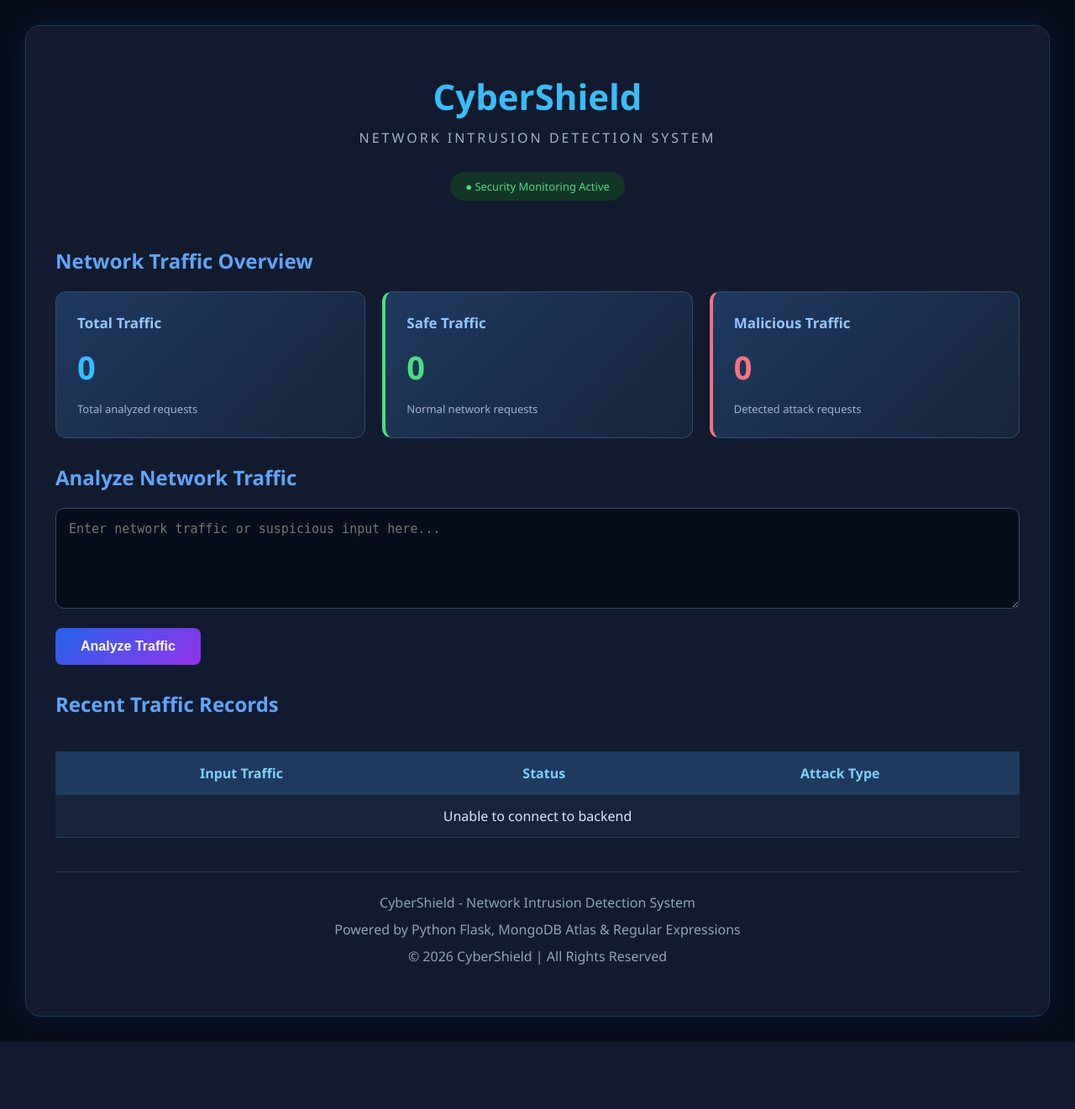
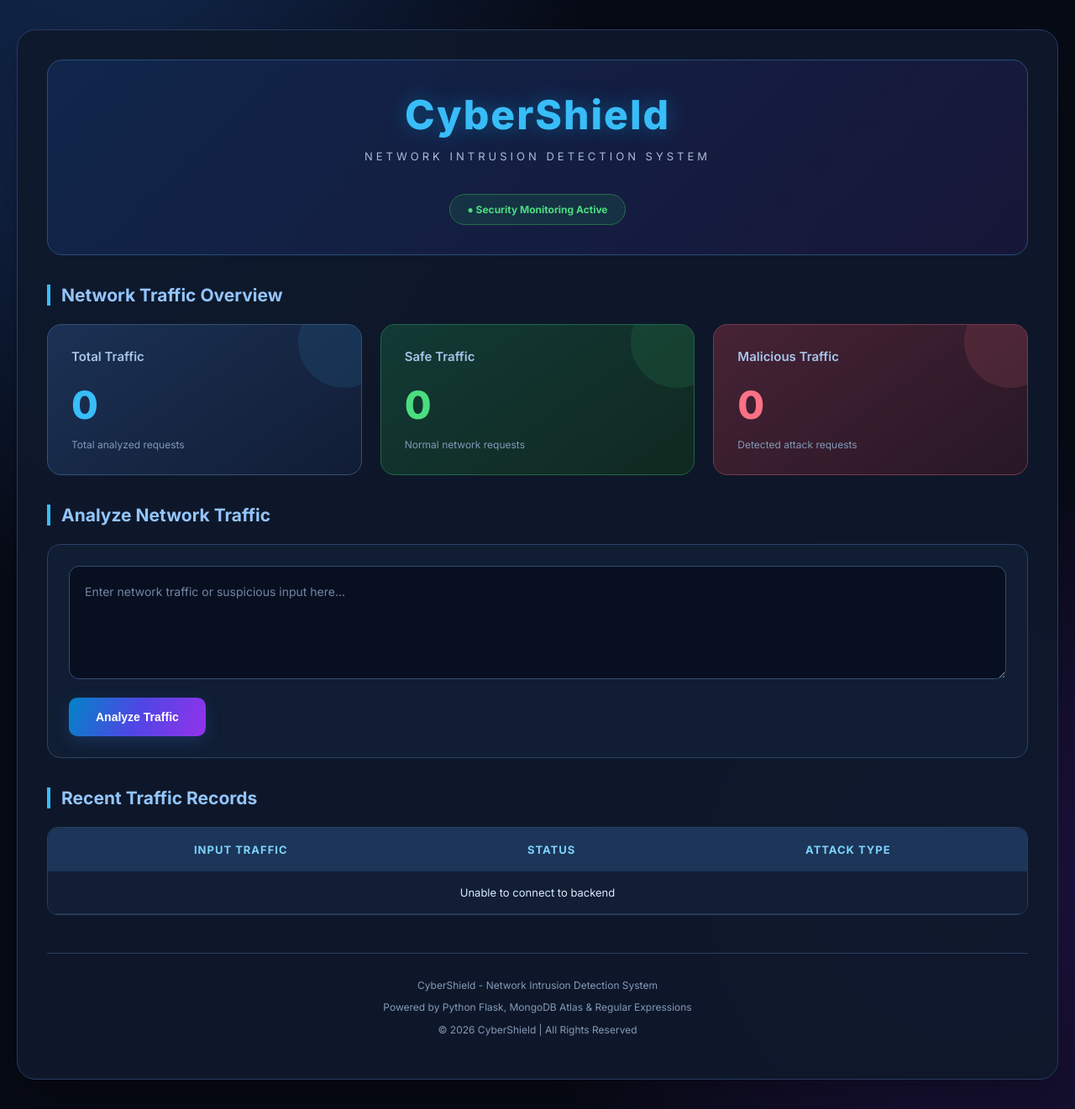
Before and after one commit to PRAGATH2006/NETWORK-DETECTION, a Flask app: page /dashboard in a window 1280 px wide. Shown: the whole page at 84% size. Before the commit the page ends 1241 px from the top, so only its background shows below. Run offline with Flask 3, Linux system fonts and the light colour scheme; data that the repository does not hold is empty.

Commit message:
Update style.css

```diff
--- a/static/style.css
+++ b/static/style.css
@@ -1,3 +1,6 @@
+
+@import url('https://fonts.googleapis.com/css2?family=Inter:wght@400;500;600;700;800&display=swap');
+
 * {
     margin: 0;
     padding: 0;
@@ -5,211 +8,319 @@
 }
 
 body {
-    font-family: 'Segoe UI', Arial, sans-serif;
-    background: #080d1b;
-    color: white;
-    padding: 30px;
+    font-family: 'Inter', sans-serif;
+    background:
+        radial-gradient(circle at 10% 10%, #142c55 0, transparent 35%),
+        radial-gradient(circle at 90% 80%, #24154b 0, transparent 35%),
+        #070b16;
+    color: #e5edff;
+    min-height: 100vh;
+    padding: 35px 20px;
 }
 
 .container {
     max-width: 1250px;
     margin: auto;
-    background: #111a2e;
+    background: rgba(15, 24, 43, 0.92);
     padding: 35px;
-    border-radius: 18px;
-    border: 1px solid #263859;
-    box-shadow: 0 0 30px rgba(0, 140, 255, 0.12);
+    border-radius: 22px;
+    border: 1px solid #263b60;
+    box-shadow: 0 20px 70px rgba(0, 0, 0, 0.4);
 }
+
+/* HEADER */
 
 header {
     text-align: center;
-    padding: 20px;
+    padding: 35px 15px;
     margin-bottom: 35px;
+    background: linear-gradient(135deg, #10264b, #171638);
+    border: 1px solid #294d7c;
+    border-radius: 18px;
 }
 
 header h1 {
+    font-size: 48px;
+    font-weight: 800;
+    letter-spacing: 2px;
     color: #38bdf8;
-    font-size: 42px;
-    margin-bottom: 10px;
+    text-shadow: 0 0 25px #0ea5e966;
+    margin-bottom: 12px;
 }
 
 header p {
-    color: #a5b4cc;
-    letter-spacing: 3px;
-    margin-bottom: 15px;
+    color: #a9bbd8;
+    font-size: 13px;
+    letter-spacing: 4px;
+    margin-bottom: 22px;
 }
 
 .security-status {
+    display: inline-block;
     color: #4ade80;
-    background: #123528;
-    padding: 8px 18px;
-    border-radius: 20px;
-    font-size: 13px;
+    background: rgba(34, 197, 94, 0.12);
+    border: 1px solid #286c4c;
+    padding: 10px 20px;
+    border-radius: 30px;
+    font-size: 12px;
+    font-weight: 700;
 }
 
+/* SECTION HEADINGS */
+
 h2 {
-    color: #60a5fa;
-    margin: 30px 0 20px;
+    color: #93c5fd;
+    font-size: 21px;
+    margin: 35px 0 22px;
+    padding-left: 13px;
+    border-left: 4px solid #38bdf8;
 }
+
+/* STATISTICS */
 
 .stats-container {
     display: grid;
     grid-template-columns: repeat(3, 1fr);
-    gap: 20px;
+    gap: 22px;
 }
 
 .stat-card {
-    background: linear-gradient(135deg, #1e3a5f, #17243b);
-    padding: 25px;
-    border-radius: 12px;
-    border: 1px solid #334b70;
-    transition: 0.3s;
+    position: relative;
+    overflow: hidden;
+    background: linear-gradient(145deg, #1b3154, #111d35);
+    padding: 28px;
+    border-radius: 17px;
+    border: 1px solid #345078;
+    transition: 0.3s ease;
+}
+
+.stat-card::after {
+    content: "";
+    position: absolute;
+    width: 110px;
+    height: 110px;
+    right: -35px;
+    top: -35px;
+    background: rgba(56, 189, 248, 0.10);
+    border-radius: 50%;
 }
 
 .stat-card:hover {
-    transform: translateY(-5px);
-    box-shadow: 0 5px 20px #2563eb44;
+    transform: translateY(-7px);
+    border-color: #38bdf8;
+    box-shadow: 0 12px 30px rgba(14, 165, 233, 0.15);
 }
 
 .stat-card h3 {
-    color: #93c5fd;
-    font-size: 17px;
+    color: #a8c5eb;
+    font-size: 15px;
+    font-weight: 600;
 }
 
 .stat-card h1 {
-    font-size: 38px;
-    margin: 15px 0;
     color: #38bdf8;
+    font-size: 46px;
+    margin: 20px 0 12px;
+    font-weight: 800;
 }
 
 .stat-card p {
-    color: #a5b4cc;
-    font-size: 13px;
+    color: #8298b8;
+    font-size: 12px;
 }
 
 .safe-card {
-    border-left: 4px solid #4ade80;
+    border-color: #226448;
+    background: linear-gradient(145deg, #123a35, #102820);
 }
 
 .safe-card h1 {
     color: #4ade80;
 }
 
+.safe-card::after {
+    background: rgba(74, 222, 128, 0.10);
+}
+
 .danger-card {
-    border-left: 4px solid #fb7185;
+    border-color: #75394b;
+    background: linear-gradient(145deg, #462335, #271725);
 }
 
 .danger-card h1 {
     color: #fb7185;
 }
 
+.danger-card::after {
+    background: rgba(251, 113, 133, 0.12);
+}
+
+/* INPUT AREA */
+
+form {
+    background: #101d33;
+    border: 1px solid #2b4265;
+    padding: 25px;
+    border-radius: 16px;
+    margin-top: 20px;
+}
+
 textarea {
     width: 100%;
-    height: 120px;
-    padding: 15px;
-    background: #080d1b;
-    color: white;
-    border: 1px solid #334b70;
-    border-radius: 10px;
-    font-size: 15px;
+    height: 135px;
+    padding: 18px;
+    background: #080f20;
+    color: #e2eaff;
+    border: 1px solid #334d73;
+    border-radius: 12px;
+    font-family: 'Inter', sans-serif;
+    font-size: 14px;
+    line-height: 1.7;
     outline: none;
     resize: vertical;
+    margin-bottom: 18px;
+}
+
+textarea::placeholder {
+    color: #7185a5;
 }
 
 textarea:focus {
     border-color: #38bdf8;
-    box-shadow: 0 0 12px #0ea5e955;
+    box-shadow: 0 0 0 3px rgba(56, 189, 248, 0.12);
 }
 
+/* BUTTON */
+
 button {
-    background: linear-gradient(135deg, #2563eb, #9333ea);
+    background: linear-gradient(110deg, #0284c7, #4f46e5, #9333ea);
     color: white;
-    padding: 13px 30px;
+    padding: 15px 32px;
     border: none;
-    border-radius: 8px;
-    font-size: 16px;
-    font-weight: bold;
+    border-radius: 10px;
+    font-size: 14px;
+    font-weight: 700;
     cursor: pointer;
     transition: 0.3s;
+    box-shadow: 0 6px 20px rgba(59, 130, 246, 0.2);
 }
 
 button:hover {
     transform: translateY(-3px);
-    box-shadow: 0 5px 20px #2563eb77;
+    box-shadow: 0 10px 25px rgba(59, 130, 246, 0.4);
 }
+
+/* RESULT MESSAGE */
+
+#result {
+    margin-top: 20px;
+    padding: 15px;
+    border-radius: 10px;
+    line-height: 1.6;
+}
+
+/* TABLE */
 
 .table-container {
     overflow-x: auto;
+    border: 1px solid #293e5e;
+    border-radius: 13px;
+    margin-top: 20px;
 }
 
 table {
     width: 100%;
-    margin-top: 20px;
     border-collapse: collapse;
-    border-radius: 10px;
+    min-width: 550px;
 }
 
 th {
-    background: #1e3a5f;
+    background: #1c3559;
     color: #7dd3fc;
-    padding: 15px;
+    padding: 18px 14px;
+    font-size: 13px;
+    text-transform: uppercase;
+    letter-spacing: 1px;
 }
 
 td {
-    background: #17243b;
+    background: #111e34;
     color: #dbeafe;
-    padding: 14px;
-    border-bottom: 1px solid #263859;
+    padding: 17px 14px;
+    border-bottom: 1px solid #263957;
     text-align: center;
+    font-size: 13px;
     word-break: break-word;
 }
 
 tr:hover td {
-    background: #203451;
+    background: #1b304d;
 }
 
 .safe {
     color: #4ade80;
-    font-weight: bold;
+    font-weight: 700;
 }
 
 .malicious {
     color: #fb7185;
-    font-weight: bold;
+    font-weight: 700;
 }
+
+/* FOOTER */
 
 footer {
     text-align: center;
-    margin-top: 40px;
-    padding: 20px;
-    border-top: 1px solid #263859;
-    color: #94a3b8;
-    line-height: 2;
+    margin-top: 45px;
+    padding: 25px 10px 10px;
+    border-top: 1px solid #293e5e;
+    color: #8499b8;
+    font-size: 12px;
+    line-height: 2.2;
 }
 
+/* MOBILE RESPONSIVE */
+
 @media (max-width: 768px) {
-
     body {
-        padding: 10px;
+        padding: 12px;
     }
 
     .container {
         padding: 18px;
+        border-radius: 15px;
+    }
+
+    header {
+        padding: 28px 10px;
     }
 
     header h1 {
-        font-size: 30px;
+        font-size: 34px;
+    }
+
+    header p {
+        font-size: 10px;
+        letter-spacing: 2px;
     }
 
     .stats-container {
         grid-template-columns: 1fr;
     }
 
-    table {
-        font-size: 12px;
+    .stat-card {
+        padding: 23px;
     }
 
-    th, td {
-        padding: 8px;
+    h2 {
+        font-size: 18px;
+    }
+
+    form {
+        padding: 16px;
+    }
+
+    button {
+        width: 100%;
     }
 }
```
